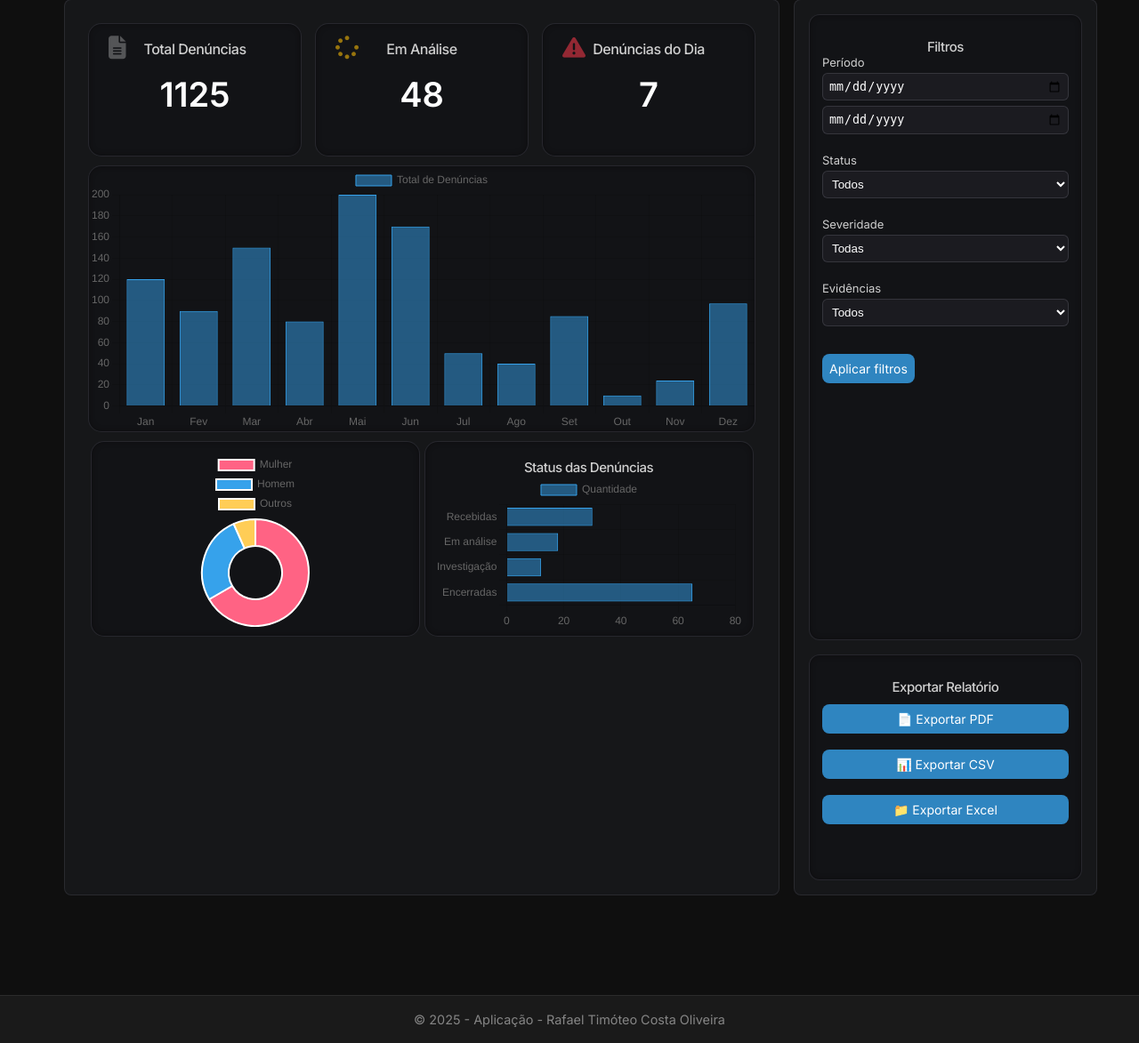
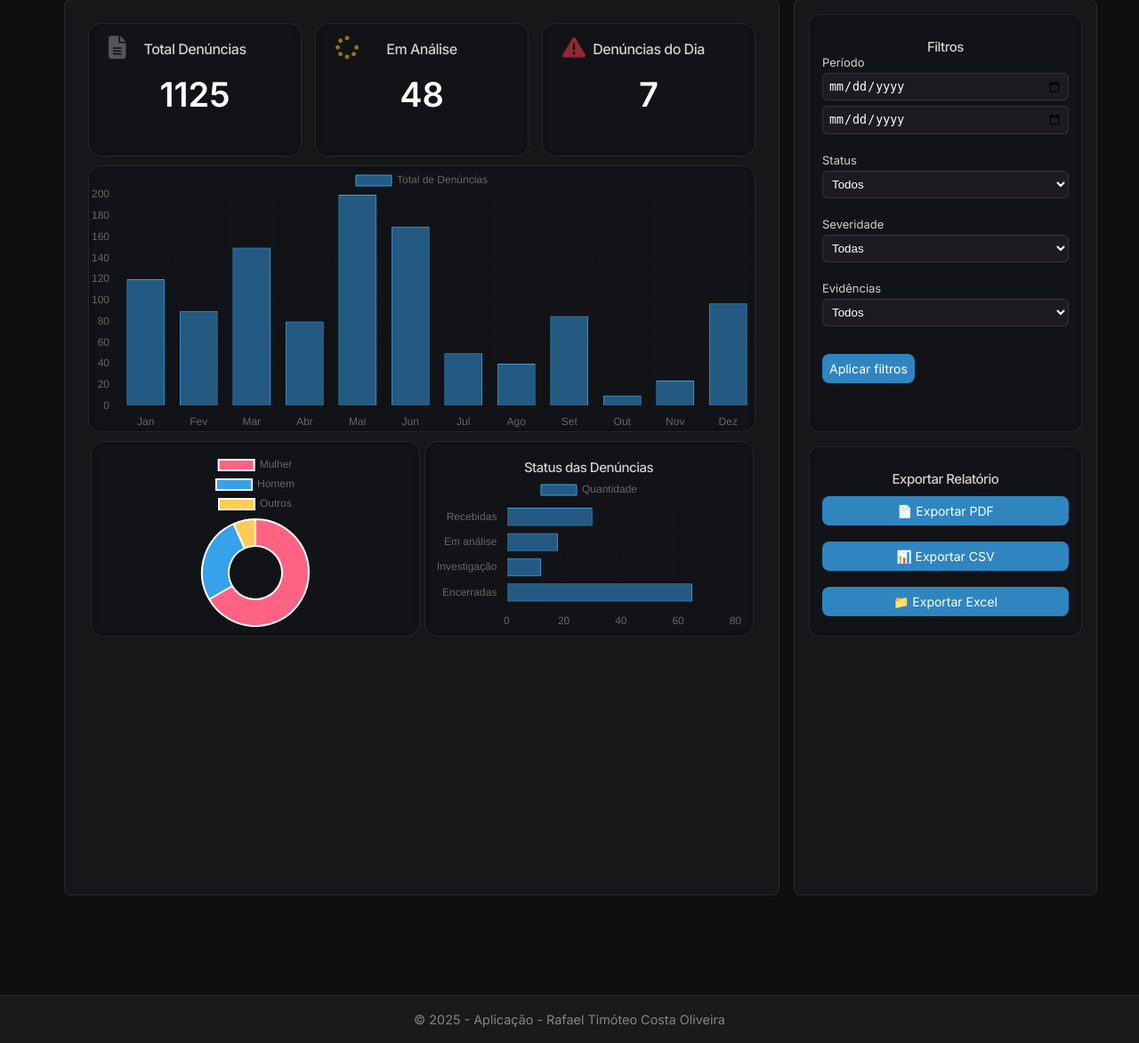
Before and after one commit to Timoteo-Dev-HD/Fomulario_de_Registro_de_Denuncias, a Flask app: page /admin/dashboard in a window 1280 px wide. Shown: the part 164-1337 px from the top of the page at 89% size. Run offline with Flask 3, Linux system fonts and the light colour scheme; the visitor is signed in with stand-in values (Sample User, id 1).

Commit message:
main: modificação do dash.

```diff
--- a/src/views/static/css/dashboard.css
+++ b/src/views/static/css/dashboard.css
@@ -6,6 +6,7 @@
   display: flex;
   width: 100%;
   height: 130vh; /* ocupa a altura da tela */
+
   gap: 16px;     /* espaço entre colunas (opcional) */
   padding: 16px; /* margem interna */
   box-sizing: border-box;
@@ -105,6 +106,7 @@
   width: 100%;
   max-width: 320px;
   min-height: 670px;
+  max-height: 700px;
   display: flex;
   flex-direction: column;
   justify-content: space-around;
@@ -114,6 +116,7 @@
 .blocos3 {
   width: 100%;
   min-height: 350px;
+  max-height: 500px;
   border-radius: 12px;
   background: rgba(17, 17, 20, 0.55);
   border: 1px solid rgba(70, 70, 80, 0.4);
```
Also changed, not shown: src/views/templates/dashboard.html (indentation only).
